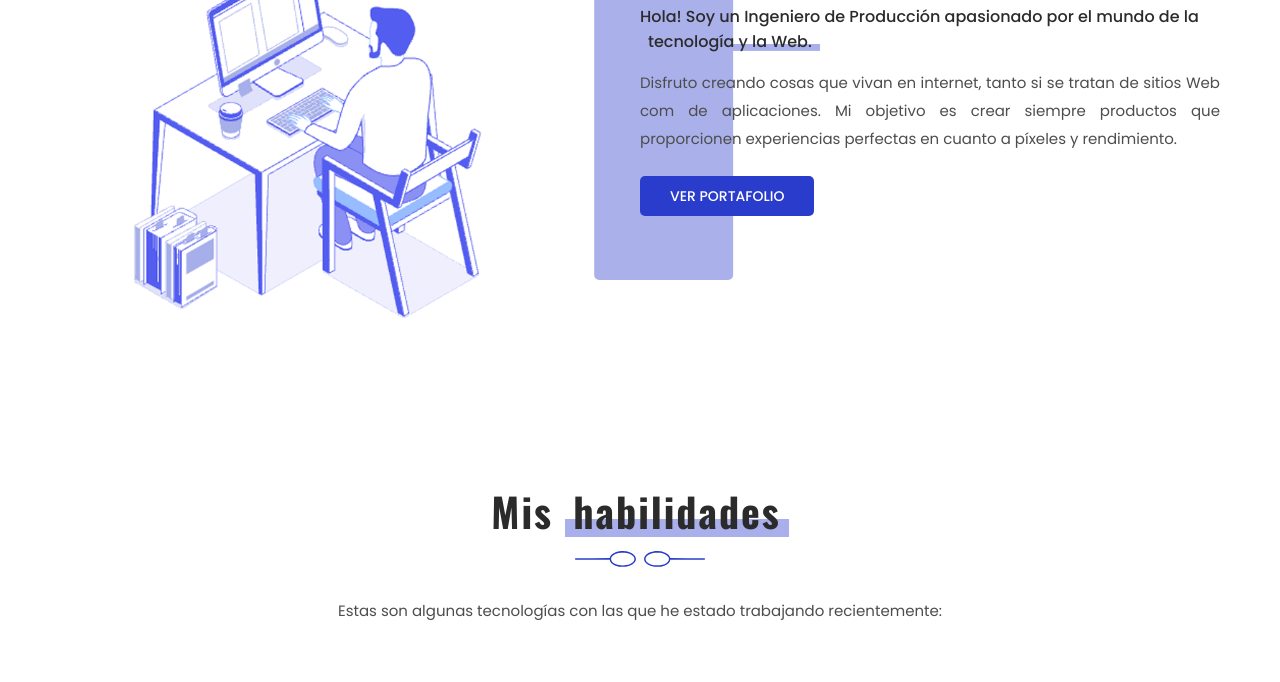
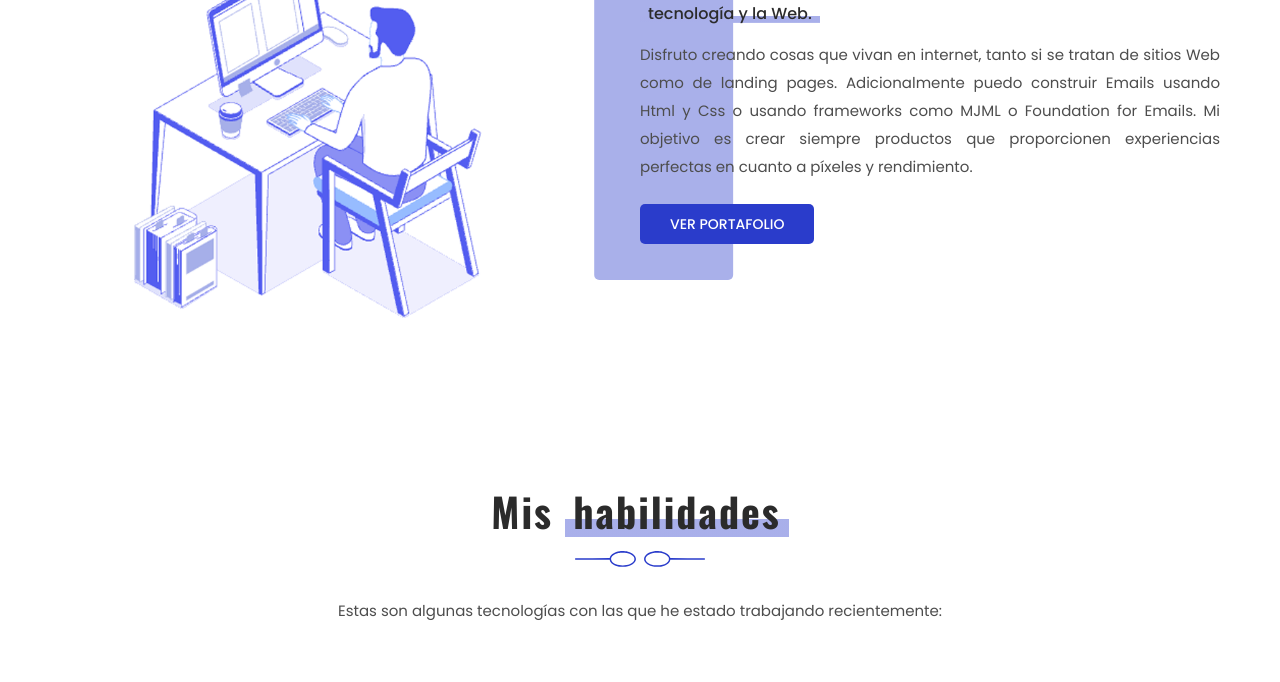
Before and after one commit to jibrantannous/jibrantannous.github.io, a plain HTML site: page index.html in a window 1280 px wide. Shown: the part 1004-1686 px from the top of the page. Drawn offline with nearby package versions, Linux system fonts and the light colour scheme.

Commit message:
corrección de typos y agregar sección de proyectos web. También cambios en los iconos de skills

```diff
--- a/index.html
+++ b/index.html
@@ -86,8 +86,8 @@
                     <div class="hero__box">
                         <h4 class="hero__subTitle">Hola!</h4>
                         <h1 class="hero__title">Me llamo <span class="highlight">Jibran Tannous</span></h1>
-                        <p class="hero__description">Soy E-mail developer &<br>Web Developer</p>
-                        <a class="hero__button" href="#contact">Contrátame</a>
+                        <p class="hero__description">Soy un Junior E-mail developer &<br>Web Developer</p>
+                        <a class="hero__button" href="#contact">Contáctame</a>
                     </div>
                     <div class="hero__box">
                         <figure class="hero__figureBox">
@@ -118,7 +118,7 @@
                             <h3 class="about__title">Jibran Tannous</h3>
                             <p class="about__subTitle">Hola! Soy un Ingeniero de Producción apasionado por el mundo de la <span
                                     class="highlight">tecnología y la Web.</span></p>
-                            <p class="about__description">Disfruto creando cosas que vivan en internet, tanto si se tratan de sitios Web com de aplicaciones. Mi objetivo es crear siempre productos que proporcionen experiencias perfectas en cuanto a píxeles y rendimiento.</p>
+                            <p class="about__description">Disfruto creando cosas que vivan en internet, tanto si se tratan de sitios Web como de landing pages. Adicionalmente puedo construir Emails usando Html y Css o usando frameworks como MJML o Foundation for Emails. Mi objetivo es crear siempre productos que proporcionen experiencias perfectas en cuanto a píxeles y rendimiento.</p>
                             <a class="about__button" href="#portfolio">Ver portafolio</a>
                         </article>
                         <svg id="svg02" viewBox="0 0 500 500" xmlns="http://www.w3.org/2000/svg">
--- a/src/json/portfolio.json
+++ b/src/json/portfolio.json
@@ -103,44 +103,34 @@
     ],
     "website": [
         {
-            "img_src": "./src/img/portfolio/web/website-01.png",
+            "img_src": "./src/img/portfolio/web/huddle-landing-page.jpg",
             "img_alt": "Proyecto de website",
-            "img_tag": "Tienda digital",
-            "title": "Titulo del proyecto",
-            "title_tag": "Wordpress",
-            "description": "Lorem ipsum dolor sit amet, consectetur adipiscing elit. Mauris ac elit ut ante auctor accumsan vitae eu sem. Phasellus eleifend malesuada vulputate.",
+            "img_tag": "Landing Pages",
+            "title": "Huddle",
+            "title_tag": "HTML & CSS",
+            "description": "Huddle re-imagines the way we build communities. You have a voice, but so does your audience. Create connections with your users as you engage in genuine discussion.",
             "button_txt": "Ver página web",
-            "project_href": "#"
+            "project_href": "https://jibrantannous.github.io/huddle-landing-page/"
         },
         {
-            "img_src": "./src/img/portfolio/web/website-01.png",
+            "img_src": "./src/img/portfolio/web/batatabit-landing-page.jpg",
             "img_alt": "Proyecto de website",
-            "img_tag": "Tienda digital",
-            "title": "Titulo del proyecto",
-            "title_tag": "Wordpress",
-            "description": "Lorem ipsum dolor sit amet, consectetur adipiscing elit. Mauris ac elit ut ante auctor accumsan vitae eu sem. Phasellus eleifend malesuada vulputate.",
+            "img_tag": "Landing Page",
+            "title": "Batata bit",
+            "title_tag": "HTML & CSS",
+            "description": "Visibilizamos todas las tasas de cambio. Traemos información en tiempo real de las casas de cambio y las monedas más importantes del mundo.",
             "button_txt": "Ver página web",
-            "project_href": "#"
+            "project_href": "https://jibrantannous.github.io/batata-bit/"
         },
         {
-            "img_src": "./src/img/portfolio/web/website-01.png",
+            "img_src": "./src/img/portfolio/web/crowfunding-landing-page.jpg",
             "img_alt": "Proyecto de website",
-            "img_tag": "Tienda digital",
-            "title": "Titulo del proyecto",
-            "title_tag": "Wordpress",
-            "description": "Lorem ipsum dolor sit amet, consectetur adipiscing elit. Mauris ac elit ut ante auctor accumsan vitae eu sem. Phasellus eleifend malesuada vulputate.",
+            "img_tag": "Landing Page",
+            "title": "Crowfounding Platform",
+            "title_tag": "HTML, CSS & JS",
+            "description": "Crowfounding platform for finance your business idea and achieve your goals.",
             "button_txt": "Ver página web",
-            "project_href": "#"
-        },
-        {
-            "img_src": "./src/img/portfolio/web/website-01.png",
-            "img_alt": "Proyecto de website",
-            "img_tag": "Tienda digital",
-            "title": "Titulo del proyecto",
-            "title_tag": "Wordpress",
-            "description": "Lorem ipsum dolor sit amet, consectetur adipiscing elit. Mauris ac elit ut ante auctor accumsan vitae eu sem. Phasellus eleifend malesuada vulputate.",
-            "button_txt": "Ver página web",
-            "project_href": "#"
+            "project_href": "https://jibrantannous.github.io/crowfunding-project/"
         }
     ]
 }
--- a/src/json/skills.json
+++ b/src/json/skills.json
@@ -10,14 +10,14 @@
         "name": "CSS"
     },
     {
-        "img_src": "./src/img/skills-icons/icon-react.png",
-        "img_alt": "Logotipo de REACT",
-        "name": "REACT"
+        "img_src": "./src/img/skills-icons/icon-javascript.png",
+        "img_alt": "Logotipo de JS",
+        "name": "JavasScript"
     },
     {
-        "img_src": "./src/img/skills-icons/icon-npm.png",
-        "img_alt": "Logotipo de NODEJS",
-        "name": "NODEJS"
+        "img_src": "./src/img/skills-icons/icon-photoshop.png",
+        "img_alt": "Logotipo de PS",
+        "name": "Photoshop"
     },
     {
         "img_src": "./src/img/skills-icons/icon-mjml.png",
```
Also changed, not shown: src/img/portfolio/web/batatabit-landing-page.jpg (added), src/img/portfolio/web/crowfunding-landing-page.jpg (added), src/img/portfolio/web/huddle-landing-page.jpg (added), src/img/skills-icons/icon-javascript.png (added), src/img/skills-icons/icon-photoshop.png (added).
